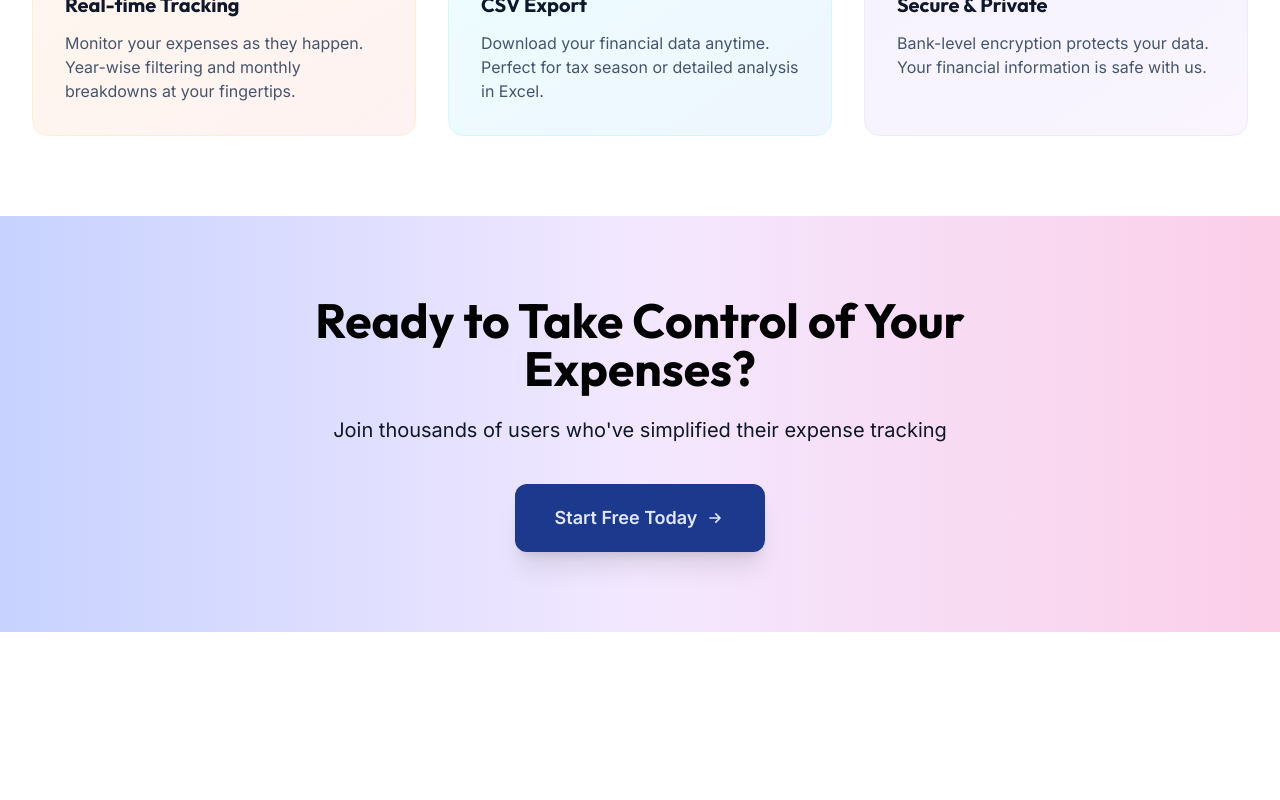
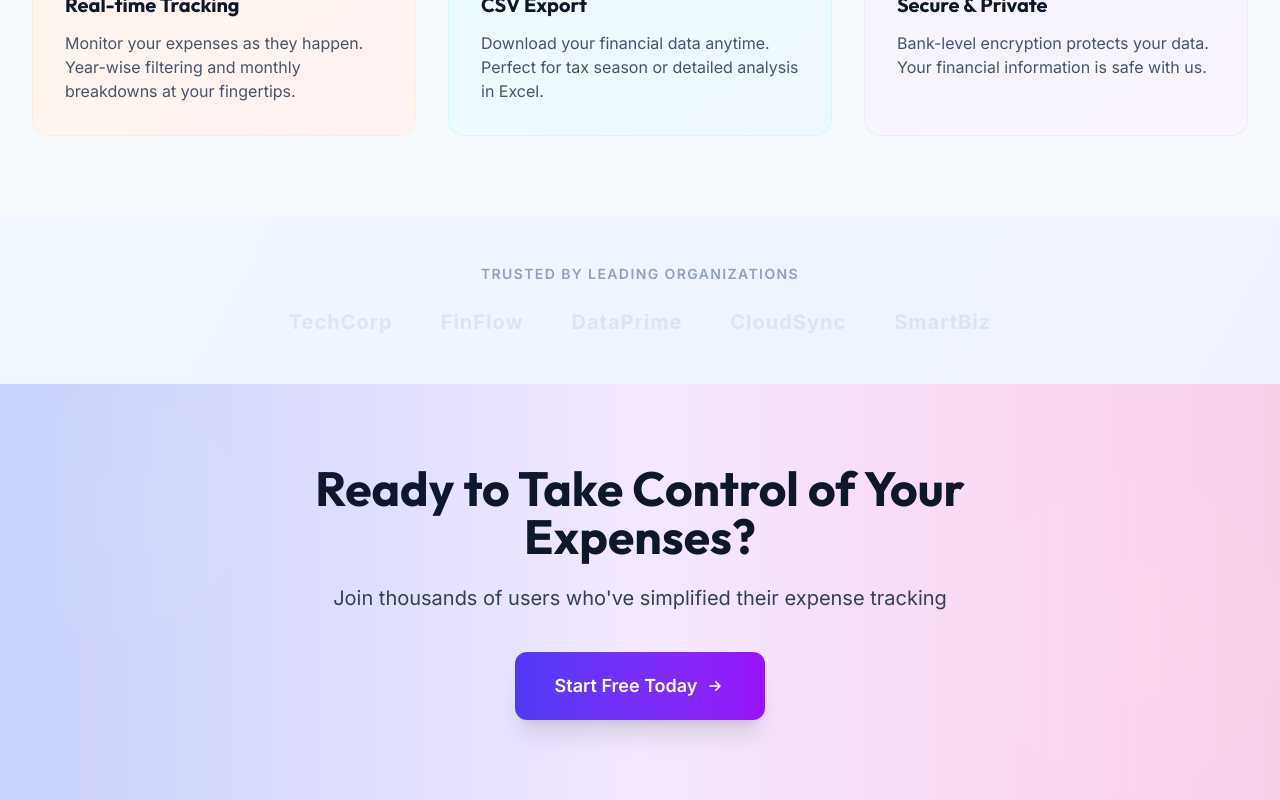
Before and after one commit to Amankumar140/ExpenseTracker, a React (Vite) app in the folder frontend/: page / in a window 1280 px wide. Shown: the part 1519-2319 px from the top of the page. Before the commit the page ends 2151 px from the top, so only its background shows below. Built offline with nearby package versions, Linux system fonts and the light colour scheme; no server answers.

Commit message:
feat: enhance home page with tilt cards, stagger animations, and trusted-by section

```diff
--- a/frontend/src/pages/Home.jsx
+++ b/frontend/src/pages/Home.jsx
@@ -5,6 +5,51 @@ import { useTheme } from '../context/ThemeContext';
 const Home = () => {
   const { user } = useAuth();
   const { isDark } = useTheme();
+
+  const features = [
+    {
+      icon: <svg className="w-6 h-6 sm:w-7 sm:h-7 text-white" fill="none" viewBox="0 0 24 24" stroke="currentColor"><path strokeLinecap="round" strokeLinejoin="round" strokeWidth={2} d="M3 9a2 2 0 012-2h.93a2 2 0 001.664-.89l.812-1.22A2 2 0 0110.07 4h3.86a2 2 0 011.664.89l.812 1.22A2 2 0 0018.07 7H19a2 2 0 012 2v9a2 2 0 01-2 2H5a2 2 0 01-2-2V9z" /><path strokeLinecap="round" strokeLinejoin="round" strokeWidth={2} d="M15 13a3 3 0 11-6 0 3 3 0 016 0z" /></svg>,
+      title: 'Smart OCR Scanning',
+      desc: 'Simply snap a photo of your receipt. Our AI extracts all details instantly with 99% accuracy.',
+      gradient: 'from-blue-600 to-indigo-600',
+      border: isDark ? 'from-blue-900/20 to-indigo-900/20 border-indigo-800/50' : 'from-blue-50 to-indigo-50 border-indigo-100',
+    },
+    {
+      icon: <svg className="w-6 h-6 sm:w-7 sm:h-7 text-white" fill="none" viewBox="0 0 24 24" stroke="currentColor"><path strokeLinecap="round" strokeLinejoin="round" strokeWidth={2} d="M7 7h.01M7 3h5c.512 0 1.024.195 1.414.586l7 7a2 2 0 010 2.828l-7 7a2 2 0 01-2.828 0l-7-7A1.994 1.994 0 013 12V7a4 4 0 014-4z" /></svg>,
+      title: 'Auto Categorization',
+      desc: 'Intelligent keyword matching automatically sorts expenses into 12 categories. No manual work needed.',
+      gradient: 'from-purple-600 to-pink-600',
+      border: isDark ? 'from-purple-900/20 to-pink-900/20 border-purple-800/50' : 'from-purple-50 to-pink-50 border-purple-100',
+    },
+    {
+      icon: <svg className="w-6 h-6 sm:w-7 sm:h-7 text-white" fill="none" viewBox="0 0 24 24" stroke="currentColor"><path strokeLinecap="round" strokeLinejoin="round" strokeWidth={2} d="M9 19v-6a2 2 0 00-2-2H5a2 2 0 00-2 2v6a2 2 0 002 2h2a2 2 0 002-2zm0 0V9a2 2 0 012-2h2a2 2 0 012 2v10m-6 0a2 2 0 002 2h2a2 2 0 002-2m0 0V5a2 2 0 012-2h2a2 2 0 012 2v14a2 2 0 01-2 2h-2a2 2 0 01-2-2z" /></svg>,
+      title: 'Visual Analytics',
+      desc: 'Beautiful charts and insights help you understand spending patterns and make smarter decisions.',
+      gradient: 'from-green-600 to-emerald-600',
+      border: isDark ? 'from-green-900/20 to-emerald-900/20 border-green-800/50' : 'from-green-50 to-emerald-50 border-green-100',
+    },
+    {
+      icon: <svg className="w-6 h-6 sm:w-7 sm:h-7 text-white" fill="none" viewBox="0 0 24 24" stroke="currentColor"><path strokeLinecap="round" strokeLinejoin="round" strokeWidth={2} d="M12 8v4l3 3m6-3a9 9 0 11-18 0 9 9 0 0118 0z" /></svg>,
+      title: 'Real-time Tracking',
+      desc: 'Monitor your expenses as they happen. Year-wise filtering and monthly breakdowns at your fingertips.',
+      gradient: 'from-orange-600 to-red-600',
+      border: isDark ? 'from-orange-900/20 to-red-900/20 border-orange-800/50' : 'from-orange-50 to-red-50 border-orange-100',
+    },
+    {
+      icon: <svg className="w-6 h-6 sm:w-7 sm:h-7 text-white" fill="none" viewBox="0 0 24 24" stroke="currentColor"><path strokeLinecap="round" strokeLinejoin="round" strokeWidth={2} d="M12 10v6m0 0l-3-3m3 3l3-3m2 8H7a2 2 0 01-2-2V5a2 2 0 012-2h5.586a1 1 0 01.707.293l5.414 5.414a1 1 0 01.293.707V19a2 2 0 01-2 2z" /></svg>,
+      title: 'CSV Export',
+      desc: 'Download your financial data anytime. Perfect for tax season or detailed analysis in Excel.',
+      gradient: 'from-cyan-600 to-blue-600',
+      border: isDark ? 'from-cyan-900/20 to-blue-900/20 border-cyan-800/50' : 'from-cyan-50 to-blue-50 border-cyan-100',
+    },
+    {
+      icon: <svg className="w-6 h-6 sm:w-7 sm:h-7 text-white" fill="none" viewBox="0 0 24 24" stroke="currentColor"><path strokeLinecap="round" strokeLinejoin="round" strokeWidth={2} d="M9 12l2 2 4-4m5.618-4.016A11.955 11.955 0 0112 2.944a11.955 11.955 0 01-8.618 3.04A12.02 12.02 0 003 9c0 5.591 3.824 10.29 9 11.622 5.176-1.332 9-6.03 9-11.622 0-1.042-.133-2.052-.382-3.016z" /></svg>,
+      title: 'Secure & Private',
+      desc: 'Bank-level encryption protects your data. Your financial information is safe with us.',
+      gradient: 'from-violet-600 to-purple-600',
+      border: isDark ? 'from-violet-900/20 to-purple-900/20 border-violet-800/50' : 'from-violet-50 to-purple-50 border-violet-100',
+    },
+  ];
 
   return (
     <div className={`min-h-screen transition-colors ${isDark ? 'bg-gradient-to-br from-slate-900 via-slate-800 to-slate-900' : 'bg-gradient-to-br from-slate-50 via-blue-50 to-indigo-50'}`}>
@@ -16,7 +61,7 @@ const Home = () => {
         <div className={`absolute -bottom-32 left-1/3 w-72 sm:w-96 h-72 sm:h-96 rounded-full filter blur-3xl opacity-20 animate-blob animation-delay-4000 ${isDark ? 'bg-indigo-900 mix-blend-lighten' : 'bg-indigo-300 mix-blend-multiply'}`}></div>
 
         <div className="relative max-w-7xl mx-auto px-4 sm:px-6 lg:px-8">
-          <div className="text-center">
+          <div className="text-center animate-slide-up">
             {/* Badge */}
             <div className={`inline-flex items-center px-4 py-2 rounded-full bg-gradient-to-r border mb-8 backdrop-blur-sm ${isDark ? 'from-indigo-500/20 to-purple-500/20 border-indigo-700' : 'from-indigo-500/10 to-purple-500/10 border-indigo-200'}`}>
               <span className={`text-sm font-semibold bg-gradient-to-r bg-clip-text text-transparent ${isDark ? 'from-indigo-400 to-purple-400' : 'from-indigo-600 to-purple-600'}`}>
@@ -36,18 +81,18 @@ const Home = () => {
             </h1>
 
             {/* Subheadline */}
-            <p className={`text-lg sm:text-xl md:text-2xl mb-12 max-w-3xl mx-auto leading-relaxed px-4 ${isDark ? 'text-slate-300' : 'text-slate-600'}`}>
+            <p className={`text-lg sm:text-xl md:text-2xl mb-12 max-w-3xl mx-auto leading-relaxed px-4 animate-slide-up animation-delay-200 ${isDark ? 'text-slate-300' : 'text-slate-600'}`}>
               Transform your receipts into insights with AI-powered OCR.
               <span className={`font-semibold ${isDark ? 'text-indigo-400' : 'text-indigo-600'}`}> Categorize automatically</span>,
               analyze spending patterns, and take control of your finances.
             </p>
 
             {/* CTA Buttons */}
-            <div className="flex flex-col sm:flex-row gap-4 justify-center mb-16">
+            <div className="flex flex-col sm:flex-row gap-4 justify-center mb-16 animate-slide-up animation-delay-300">
               {user ? (
                 <Link
                   to="/dashboard"
-                  className="group relative inline-flex items-center justify-center px-8 py-4 text-lg font-semibold text-white bg-gradient-to-r from-indigo-600 to-purple-600 rounded-xl hover:from-indigo-700 hover:to-purple-700 transition-all duration-300 shadow-lg hover:shadow-xl hover:scale-105"
+                  className="group relative inline-flex items-center justify-center px-8 py-4 text-lg font-semibold text-white bg-gradient-to-r from-indigo-600 to-purple-600 rounded-xl hover:from-indigo-700 hover:to-purple-700 transition-all duration-300 shadow-lg hover:shadow-xl hover:shadow-indigo-500/25 hover:scale-105"
                 >
                   Go to Dashboard
                   <svg className="ml-2 w-5 h-5 group-hover:translate-x-1 transition-transform" fill="none" viewBox="0 0 24 24" stroke="currentColor">
@@ -58,7 +103,7 @@ const Home = () => {
                 <>
                   <Link
                     to="/signup"
-                    className="group relative inline-flex items-center justify-center px-8 py-4 text-lg font-semibold text-white bg-gradient-to-r from-indigo-600 to-purple-600 rounded-xl hover:from-indigo-700 hover:to-purple-700 transition-all duration-300 shadow-lg hover:shadow-xl hover:scale-105"
+                    className="group relative inline-flex items-center justify-center px-8 py-4 text-lg font-semibold text-white bg-gradient-to-r from-indigo-600 to-purple-600 rounded-xl hover:from-indigo-700 hover:to-purple-700 transition-all duration-300 shadow-lg hover:shadow-xl hover:shadow-indigo-500/25 hover:scale-105"
                   >
                     Get Started Free
                     <svg className="ml-2 w-5 h-5 group-hover:translate-x-1 transition-transform" fill="none" viewBox="0 0 24 24" stroke="currentColor">
@@ -67,7 +112,7 @@ const Home = () => {
                   </Link>
                   <Link
                     to="/login"
-                    className={`inline-flex items-center justify-center px-8 py-4 text-lg font-semibold rounded-xl transition-all duration-300 shadow-md hover:shadow-lg border-2 ${isDark ? 'text-indigo-400 bg-slate-800 hover:bg-slate-700 border-indigo-800' : 'text-indigo-600 bg-white hover:bg-slate-50 border-indigo-100'}`}
+                    className={`inline-flex items-center justify-center px-8 py-4 text-lg font-semibold rounded-xl transition-all duration-300 shadow-md hover:shadow-lg border-2 ${isDark ? 'text-indigo-400 bg-slate-800/50 hover:bg-slate-700/50 border-indigo-800' : 'text-indigo-600 bg-white/80 hover:bg-white border-indigo-100'}`}
                   >
                     Sign In
                   </Link>
@@ -76,26 +121,24 @@ const Home = () => {
             </div>
 
             {/* Stats */}
-            <div className="grid grid-cols-3 gap-4 sm:gap-8 max-w-2xl mx-auto px-4">
-              <div className="text-center">
-                <div className={`text-2xl sm:text-3xl font-bold bg-gradient-to-r bg-clip-text text-transparent ${isDark ? 'from-indigo-400 to-purple-400' : 'from-indigo-600 to-purple-600'}`}>99%</div>
-                <div className={`text-xs sm:text-sm mt-1 ${isDark ? 'text-slate-400' : 'text-slate-600'}`}>Accuracy Rate</div>
-              </div>
-              <div className="text-center">
-                <div className={`text-2xl sm:text-3xl font-bold bg-gradient-to-r bg-clip-text text-transparent ${isDark ? 'from-indigo-400 to-purple-400' : 'from-indigo-600 to-purple-600'}`}>10k+</div>
-                <div className={`text-xs sm:text-sm mt-1 ${isDark ? 'text-slate-400' : 'text-slate-600'}`}>Active Users</div>
-              </div>
-              <div className="text-center">
-                <div className={`text-2xl sm:text-3xl font-bold bg-gradient-to-r bg-clip-text text-transparent ${isDark ? 'from-indigo-400 to-purple-400' : 'from-indigo-600 to-purple-600'}`}>2.5s</div>
-                <div className={`text-xs sm:text-sm mt-1 ${isDark ? 'text-slate-400' : 'text-slate-600'}`}>Avg. Processing</div>
-              </div>
+            <div className="grid grid-cols-3 gap-4 sm:gap-8 max-w-2xl mx-auto px-4 animate-slide-up animation-delay-400">
+              {[
+                { value: '99%', label: 'Accuracy Rate' },
+                { value: '10k+', label: 'Active Users' },
+                { value: '2.5s', label: 'Avg. Processing' },
+              ].map(stat => (
+                <div key={stat.label} className="text-center">
+                  <div className={`text-2xl sm:text-3xl font-bold bg-gradient-to-r bg-clip-text text-transparent ${isDark ? 'from-indigo-400 to-purple-400' : 'from-indigo-600 to-purple-600'}`}>{stat.value}</div>
+                  <div className={`text-xs sm:text-sm mt-1 ${isDark ? 'text-slate-400' : 'text-slate-600'}`}>{stat.label}</div>
+                </div>
+              ))}
             </div>
           </div>
         </div>
       </section>
 
       {/* Features Section */}
-      <section className={`py-16 sm:py-20 transition-colors ${isDark ? 'bg-slate-800' : 'bg-white'}`}>
+      <section className={`py-16 sm:py-20 transition-colors ${isDark ? 'bg-slate-800/50' : 'bg-white/50'}`}>
         <div className="max-w-7xl mx-auto px-4 sm:px-6 lg:px-8">
           <div className="text-center mb-12 sm:mb-16">
             <h2 className={`text-3xl sm:text-4xl font-bold mb-4 px-4 ${isDark ? 'text-white' : 'text-slate-900'}`}>
@@ -107,101 +150,54 @@ const Home = () => {
           </div>
 
           <div className="grid sm:grid-cols-2 lg:grid-cols-3 gap-6 sm:gap-8">
-            {/* Feature 1 */}
-            <div className={`group relative bg-gradient-to-br rounded-2xl p-6 sm:p-8 hover:shadow-xl transition-all duration-300 hover:-translate-y-1 border ${isDark ? 'from-blue-900/20 to-indigo-900/20 border-indigo-800' : 'from-blue-50 to-indigo-50 border-indigo-100'}`}>
-              <div className="w-12 h-12 sm:w-14 sm:h-14 bg-gradient-to-r from-blue-600 to-indigo-600 rounded-xl flex items-center justify-center mb-4 sm:mb-6 group-hover:scale-110 transition-transform">
-                <svg className="w-6 h-6 sm:w-7 sm:h-7 text-white" fill="none" viewBox="0 0 24 24" stroke="currentColor">
-                  <path strokeLinecap="round" strokeLinejoin="round" strokeWidth={2} d="M3 9a2 2 0 012-2h.93a2 2 0 001.664-.89l.812-1.22A2 2 0 0110.07 4h3.86a2 2 0 011.664.89l.812 1.22A2 2 0 0018.07 7H19a2 2 0 012 2v9a2 2 0 01-2 2H5a2 2 0 01-2-2V9z" />
-                  <path strokeLinecap="round" strokeLinejoin="round" strokeWidth={2} d="M15 13a3 3 0 11-6 0 3 3 0 016 0z" />
-                </svg>
+            {features.map((feature, i) => (
+              <div
+                key={feature.title}
+                className={`group relative bg-gradient-to-br rounded-2xl p-6 sm:p-8 hover:shadow-2xl transition-all duration-300 border hover-tilt animate-slide-up ${feature.border}`}
+                style={{ animationDelay: `${i * 0.1}s` }}
+              >
+                <div className={`w-12 h-12 sm:w-14 sm:h-14 bg-gradient-to-r ${feature.gradient} rounded-xl flex items-center justify-center mb-4 sm:mb-6 group-hover:scale-110 group-hover:shadow-lg transition-all duration-300`}>
+                  {feature.icon}
+                </div>
+                <h3 className={`text-lg sm:text-xl font-bold mb-2 sm:mb-3 ${isDark ? 'text-white' : 'text-slate-900'}`}>{feature.title}</h3>
+                <p className={`text-sm sm:text-base ${isDark ? 'text-slate-300' : 'text-slate-600'}`}>{feature.desc}</p>
               </div>
-              <h3 className={`text-lg sm:text-xl font-bold mb-2 sm:mb-3 ${isDark ? 'text-white' : 'text-slate-900'}`}>Smart OCR Scanning</h3>
-              <p className={`text-sm sm:text-base ${isDark ? 'text-slate-300' : 'text-slate-600'}`}>
-                Simply snap a photo of your receipt. Our AI extracts all details instantly with 99% accuracy.
-              </p>
-            </div>
+            ))}
+          </div>
+        </div>
+      </section>
 
-            {/* Feature 2 */}
-            <div className={`group relative bg-gradient-to-br rounded-2xl p-6 sm:p-8 hover:shadow-xl transition-all duration-300 hover:-translate-y-1 border ${isDark ? 'from-purple-900/20 to-pink-900/20 border-purple-800' : 'from-purple-50 to-pink-50 border-purple-100'}`}>
-              <div className="w-12 h-12 sm:w-14 sm:h-14 bg-gradient-to-r from-purple-600 to-pink-600 rounded-xl flex items-center justify-center mb-4 sm:mb-6 group-hover:scale-110 transition-transform">
-                <svg className="w-6 h-6 sm:w-7 sm:h-7 text-white" fill="none" viewBox="0 0 24 24" stroke="currentColor">
-                  <path strokeLinecap="round" strokeLinejoin="round" strokeWidth={2} d="M7 7h.01M7 3h5c.512 0 1.024.195 1.414.586l7 7a2 2 0 010 2.828l-7 7a2 2 0 01-2.828 0l-7-7A1.994 1.994 0 013 12V7a4 4 0 014-4z" />
-                </svg>
+      {/* Trusted By Section */}
+      <section className={`py-12 ${isDark ? '' : ''}`}>
+        <div className="max-w-5xl mx-auto px-4 sm:px-6 lg:px-8 text-center">
+          <p className={`text-sm font-semibold uppercase tracking-widest mb-6 ${isDark ? 'text-slate-500' : 'text-slate-400'}`}>Trusted by leading organizations</p>
+          <div className="flex flex-wrap items-center justify-center gap-8 sm:gap-12 opacity-50">
+            {['TechCorp', 'FinFlow', 'DataPrime', 'CloudSync', 'SmartBiz'].map(brand => (
+              <div key={brand} className={`text-lg sm:text-xl font-bold tracking-wider ${isDark ? 'text-slate-600' : 'text-slate-300'}`}>
+                {brand}
               </div>
-              <h3 className={`text-lg sm:text-xl font-bold mb-2 sm:mb-3 ${isDark ? 'text-white' : 'text-slate-900'}`}>Auto Categorization</h3>
-              <p className={`text-sm sm:text-base ${isDark ? 'text-slate-300' : 'text-slate-600'}`}>
-                Intelligent keyword matching automatically sorts expenses into 12 categories. No manual work needed.
-              </p>
-            </div>
-
-            {/* Feature 3 */}
-            <div className={`group relative bg-gradient-to-br rounded-2xl p-6 sm:p-8 hover:shadow-xl transition-all duration-300 hover:-translate-y-1 border ${isDark ? 'from-green-900/20 to-emerald-900/20 border-green-800' : 'from-green-50 to-emerald-50 border-green-100'}`}>
-              <div className="w-12 h-12 sm:w-14 sm:h-14 bg-gradient-to-r from-green-600 to-emerald-600 rounded-xl flex items-center justify-center mb-4 sm:mb-6 group-hover:scale-110 transition-transform">
-                <svg className="w-6 h-6 sm:w-7 sm:h-7 text-white" fill="none" viewBox="0 0 24 24" stroke="currentColor">
-                  <path strokeLinecap="round" strokeLinejoin="round" strokeWidth={2} d="M9 19v-6a2 2 0 00-2-2H5a2 2 0 00-2 2v6a2 2 0 002 2h2a2 2 0 002-2zm0 0V9a2 2 0 012-2h2a2 2 0 012 2v10m-6 0a2 2 0 002 2h2a2 2 0 002-2m0 0V5a2 2 0 012-2h2a2 2 0 012 2v14a2 2 0 01-2 2h-2a2 2 0 01-2-2z" />
-                </svg>
-              </div>
-              <h3 className={`text-lg sm:text-xl font-bold mb-2 sm:mb-3 ${isDark ? 'text-white' : 'text-slate-900'}`}>Visual Analytics</h3>
-              <p className={`text-sm sm:text-base ${isDark ? 'text-slate-300' : 'text-slate-600'}`}>
-                Beautiful charts and insights help you understand spending patterns and make smarter decisions.
-              </p>
-            </div>
-
-            {/* Feature 4 */}
-            <div className={`group relative bg-gradient-to-br rounded-2xl p-6 sm:p-8 hover:shadow-xl transition-all duration-300 hover:-translate-y-1 border ${isDark ? 'from-orange-900/20 to-red-900/20 border-orange-800' : 'from-orange-50 to-red-50 border-orange-100'}`}>
-              <div className="w-12 h-12 sm:w-14 sm:h-14 bg-gradient-to-r from-orange-600 to-red-600 rounded-xl flex items-center justify-center mb-4 sm:mb-6 group-hover:scale-110 transition-transform">
-                <svg className="w-6 h-6 sm:w-7 sm:h-7 text-white" fill="none" viewBox="0 0 24 24" stroke="currentColor">
-                  <path strokeLinecap="round" strokeLinejoin="round" strokeWidth={2} d="M12 8v4l3 3m6-3a9 9 0 11-18 0 9 9 0 0118 0z" />
-                </svg>
-              </div>
-              <h3 className={`text-lg sm:text-xl font-bold mb-2 sm:mb-3 ${isDark ? 'text-white' : 'text-slate-900'}`}>Real-time Tracking</h3>
-              <p className={`text-sm sm:text-base ${isDark ? 'text-slate-300' : 'text-slate-600'}`}>
-                Monitor your expenses as they happen. Year-wise filtering and monthly breakdowns at your fingertips.
-              </p>
-            </div>
-
-            {/* Feature 5 */}
-            <div className={`group relative bg-gradient-to-br rounded-2xl p-6 sm:p-8 hover:shadow-xl transition-all duration-300 hover:-translate-y-1 border ${isDark ? 'from-cyan-900/20 to-blue-900/20 border-cyan-800' : 'from-cyan-50 to-blue-50 border-cyan-100'}`}>
-              <div className="w-12 h-12 sm:w-14 sm:h-14 bg-gradient-to-r from-cyan-600 to-blue-600 rounded-xl flex items-center justify-center mb-4 sm:mb-6 group-hover:scale-110 transition-transform">
-                <svg className="w-6 h-6 sm:w-7 sm:h-7 text-white" fill="none" viewBox="0 0 24 24" stroke="currentColor">
-                  <path strokeLinecap="round" strokeLinejoin="round" strokeWidth={2} d="M12 10v6m0 0l-3-3m3 3l3-3m2 8H7a2 2 0 01-2-2V5a2 2 0 012-2h5.586a1 1 0 01.707.293l5.414 5.414a1 1 0 01.293.707V19a2 2 0 01-2 2z" />
-                </svg>
-              </div>
-              <h3 className={`text-lg sm:text-xl font-bold mb-2 sm:mb-3 ${isDark ? 'text-white' : 'text-slate-900'}`}>CSV Export</h3>
-              <p className={`text-sm sm:text-base ${isDark ? 'text-slate-300' : 'text-slate-600'}`}>
-                Download your financial data anytime. Perfect for tax season or detailed analysis in Excel.
-              </p>
-            </div>
-
-            {/* Feature 6 */}
-            <div className={`group relative bg-gradient-to-br rounded-2xl p-6 sm:p-8 hover:shadow-xl transition-all duration-300 hover:-translate-y-1 border ${isDark ? 'from-violet-900/20 to-purple-900/20 border-violet-800' : 'from-violet-50 to-purple-50 border-violet-100'}`}>
-              <div className="w-12 h-12 sm:w-14 sm:h-14 bg-gradient-to-r from-violet-600 to-purple-600 rounded-xl flex items-center justify-center mb-4 sm:mb-6 group-hover:scale-110 transition-transform">
-                <svg className="w-6 h-6 sm:w-7 sm:h-7 text-white" fill="none" viewBox="0 0 24 24" stroke="currentColor">
-                  <path strokeLinecap="round" strokeLinejoin="round" strokeWidth={2} d="M9 12l2 2 4-4m5.618-4.016A11.955 11.955 0 0112 2.944a11.955 11.955 0 01-8.618 3.04A12.02 12.02 0 003 9c0 5.591 3.824 10.29 9 11.622 5.176-1.332 9-6.03 9-11.622 0-1.042-.133-2.052-.382-3.016z" />
-                </svg>
-              </div>
-              <h3 className={`text-lg sm:text-xl font-bold mb-2 sm:mb-3 ${isDark ? 'text-white' : 'text-slate-900'}`}>Secure & Private</h3>
-              <p className={`text-sm sm:text-base ${isDark ? 'text-slate-300' : 'text-slate-600'}`}>
-                Bank-level encryption protects your data. Your financial information is safe with us.
-              </p>
-            </div>
+            ))}
           </div>
         </div>
       </section>
 
       {/* CTA Section */}
-      <section className={`py-16 sm:py-20 bg-gradient-to-r ${isDark ? 'from-slate-900' : 'from-indigo-200 via-purple-100 to-pink-200'}`}>
-        <div className="max-w-4xl mx-auto px-4 sm:px-6 lg:px-8 text-center">
-          <h2 className={`text-3xl sm:text-4xl md:text-5xl font-bold ${isDark ? 'text-white' : 'text-black'} mb-4 sm:mb-6`}>
+      <section className={`py-16 sm:py-20 relative overflow-hidden ${isDark ? 'bg-gradient-to-r from-indigo-950 via-purple-950 to-pink-950' : 'bg-gradient-to-r from-indigo-200 via-purple-100 to-pink-200'}`}>
+        {/* Decorative shapes */}
+        <div className="absolute top-0 left-0 w-64 h-64 bg-white/5 rounded-full blur-3xl animate-float"></div>
+        <div className="absolute bottom-0 right-0 w-80 h-80 bg-white/5 rounded-full blur-3xl animate-float animation-delay-2000"></div>
+
+        <div className="relative max-w-4xl mx-auto px-4 sm:px-6 lg:px-8 text-center">
+          <h2 className={`text-3xl sm:text-4xl md:text-5xl font-bold mb-4 sm:mb-6 ${isDark ? 'text-white' : 'text-slate-900'}`}>
             Ready to Take Control of Your Expenses?
           </h2>
-          <p className={`text-lg sm:text-xl mb-8 sm:mb-10 ${isDark ? 'text-indigo-200' : 'text-gray-900'}`}>
+          <p className={`text-lg sm:text-xl mb-8 sm:mb-10 ${isDark ? 'text-indigo-200' : 'text-slate-700'}`}>
             Join thousands of users who've simplified their expense tracking
           </p>
           {!user && (
             <Link
               to="/signup"
-              className={`inline-flex items-center justify-center px-8 sm:px-10 py-4 sm:py-5 text-base sm:text-lg font-semibold rounded-xl transition-all duration-300 shadow-xl hover:shadow-2xl hover:scale-105 ${isDark ? 'text-indigo-700 bg-slate-100 hover:bg-purple-300' : 'text-indigo-100 bg-blue-900 hover:bg-blue-700'}`}
+              className={`inline-flex items-center justify-center px-8 sm:px-10 py-4 sm:py-5 text-base sm:text-lg font-semibold rounded-xl transition-all duration-300 shadow-xl hover:shadow-2xl hover:scale-105 ${isDark ? 'text-indigo-900 bg-white hover:bg-indigo-50' : 'text-white bg-gradient-to-r from-indigo-600 to-purple-600 hover:from-indigo-700 hover:to-purple-700'}`}
             >
               Start Free Today
               <svg className="ml-2 w-5 h-5" fill="none" viewBox="0 0 24 24" stroke="currentColor">
```
